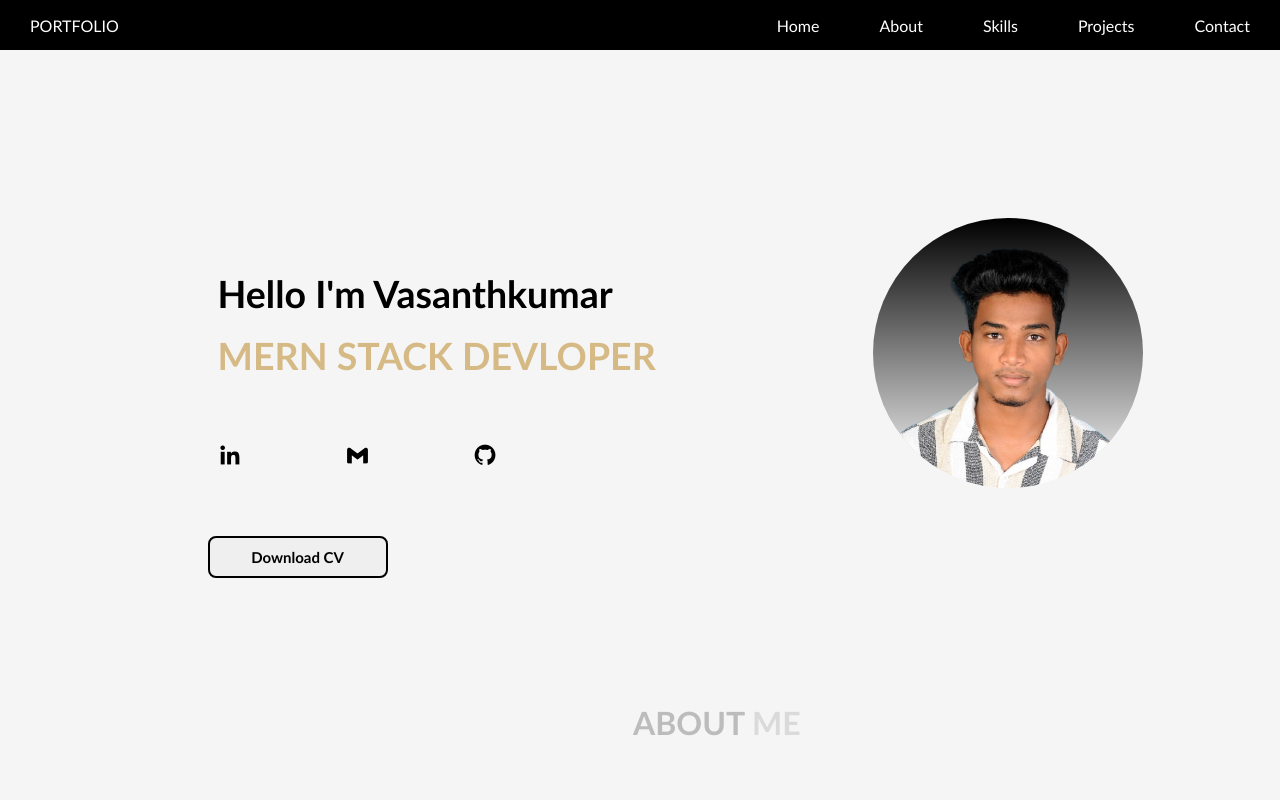
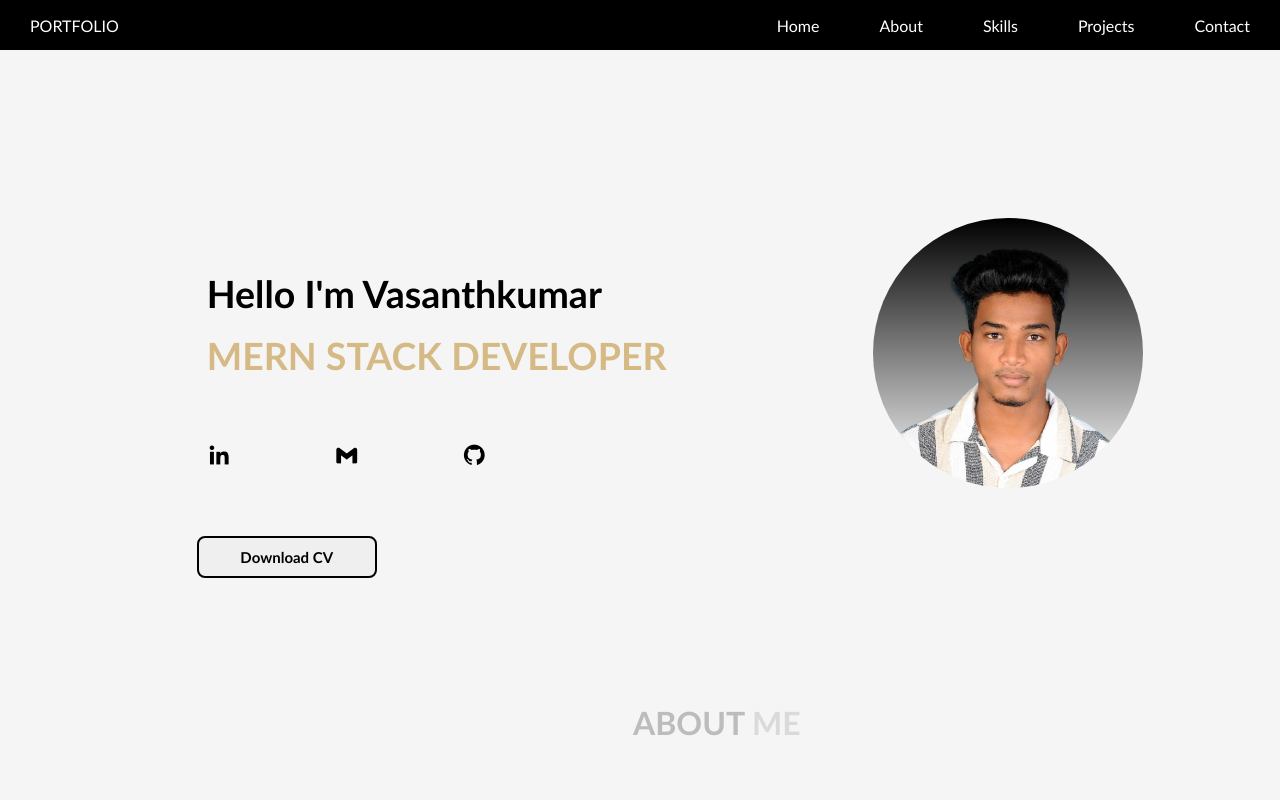
Before and after one commit to Vasanthkumar-18/Portfolio, a plain HTML site: page index.html in a window 1280 px wide. Shown: the top 800 px of the page. Drawn offline with nearby package versions, Linux system fonts and the light colour scheme.

Commit message:
Changed some grammar

```diff
--- a/index.html
+++ b/index.html
@@ -59,7 +59,7 @@
 
                 <div class="about-name">
                     <h2>
-                        Hello I'm Vasanthkumar <br> <span>MERN STACK DEVLOPER</span>
+                        Hello I'm Vasanthkumar <br> <span>MERN STACK DEVELOPER</span>
                     </h2>
 
                 </div>
```
